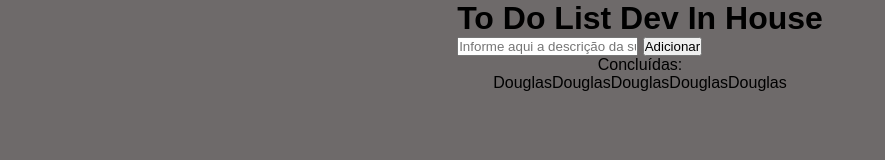
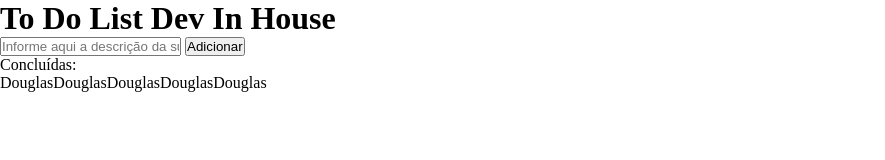
Before and after one commit to douglas-devinhouse/devinhouse-projeto-1, a plain HTML site: page index.html in a window 1280 px wide. Shown: the whole page, without its empty margins (0-885 px from the left). Drawn offline with Linux system fonts and the light colour scheme.

Commit message:
desfazendo commit anterior
Sem querer fiz um push no arquivo errado

```diff
--- a/css/style.css
+++ b/css/style.css
@@ -3,32 +3,3 @@
     padding: 0;
     box-sizing: border-box;
   }
-
-  body {
-    background-color: #6e6a6a;
-
-    height: 80vh;
-    width: 100%;
-    place-items: center;
-    font-family: 'Source Sans Pro', sans-serif;
-  }
-
-
-/*
-header {
-  text-align: center;
-
-background-image: linear-gradient(to bottom, #232526, #414345);
-background-repeat: no-repeat;
-
-color: #fff;
-}
-
-footer {
-  position: fixed;
-  display: block;
-  bottom: 50px;
-  text-align: center;
-  background-color: #232526;
-  width: 100%;
-} */
```
